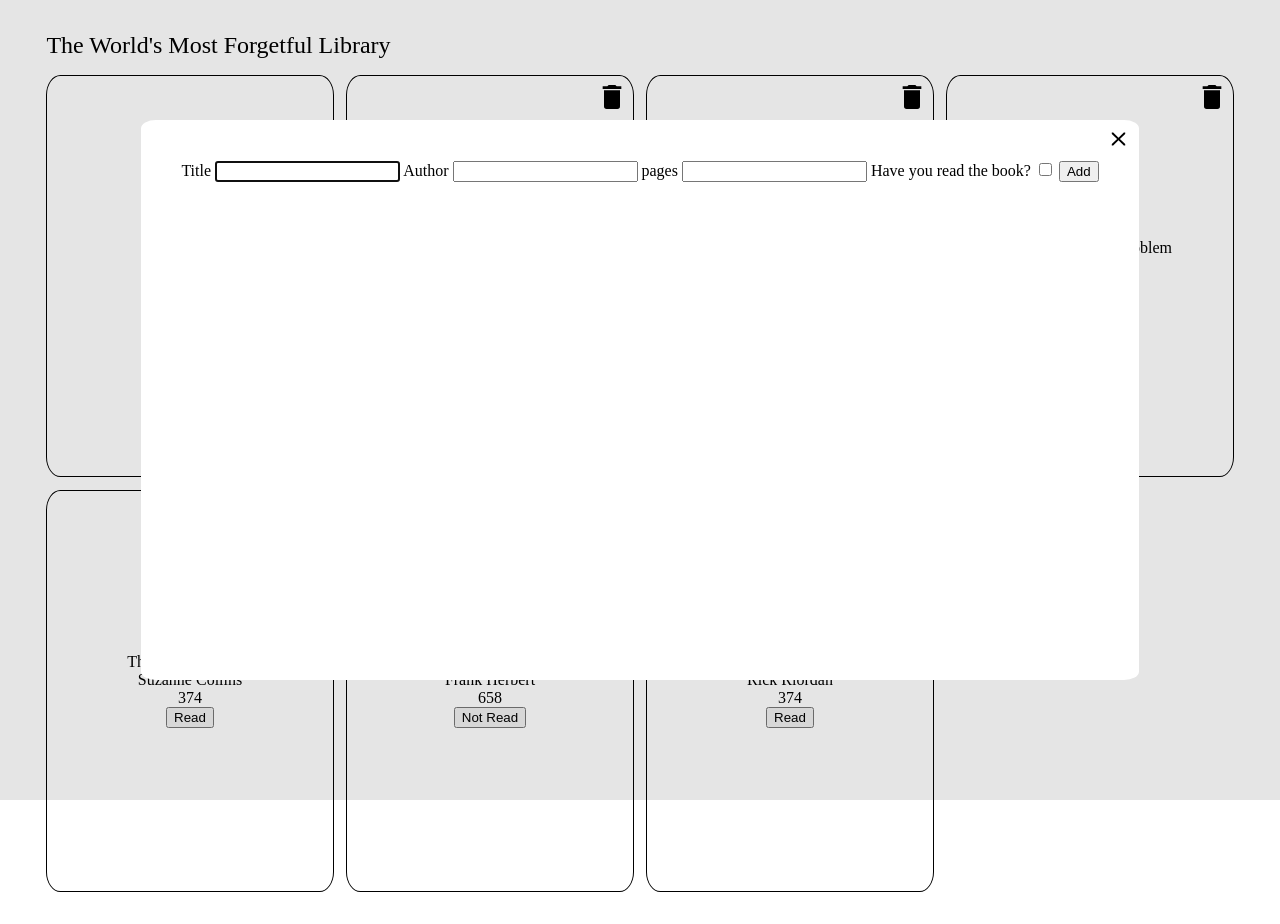
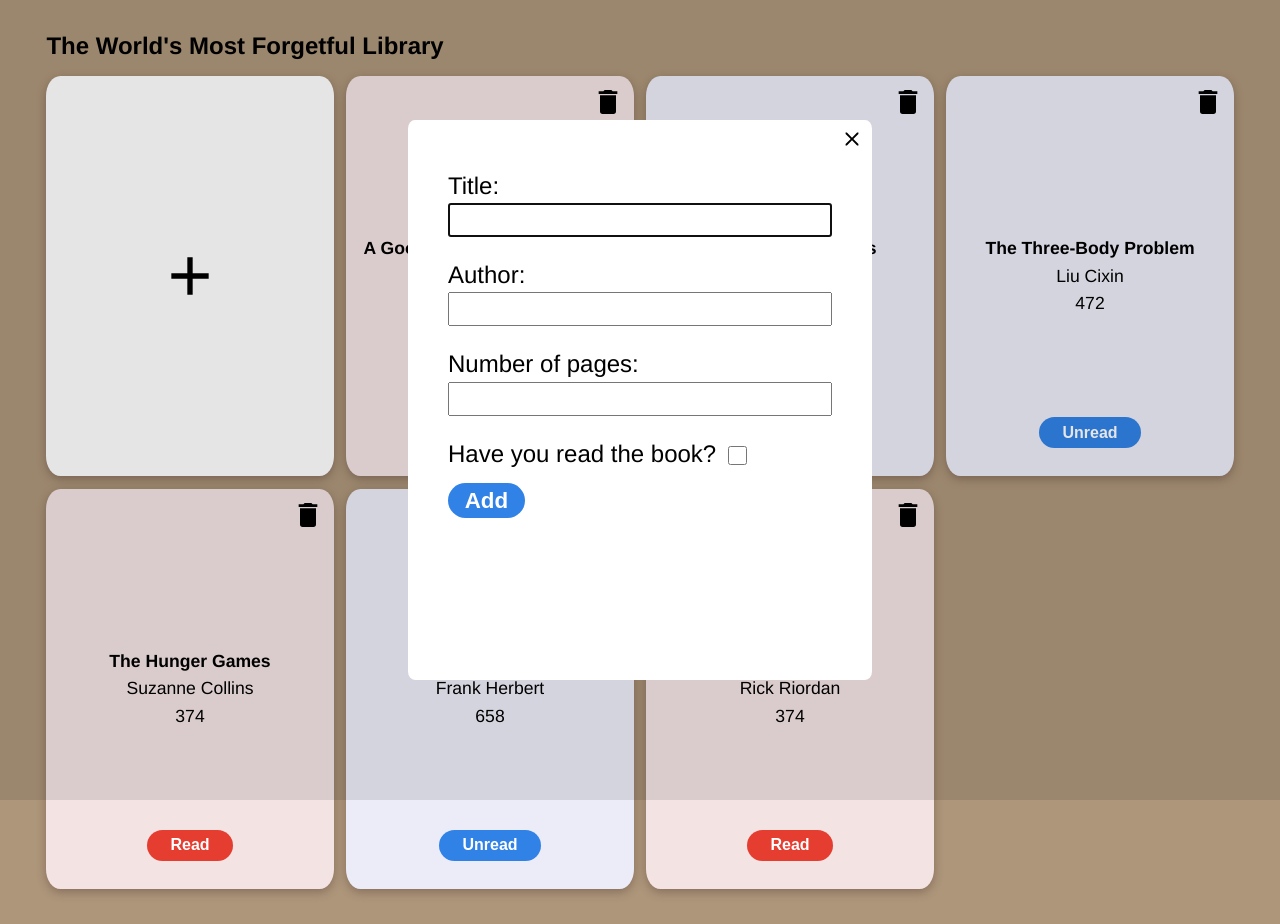
Before and after one commit to mengshuos/library, a plain HTML site: page index.html in a window 1280 px wide. Both pictures are taken after a click on the element 189 px from the left and 276 px from the top of the page. Drawn offline with Linux system fonts and the light colour scheme.

Commit message:
Add style and colours to everything
Finally added much needed design and colours to give the website a much
needed lift from its flat colour scheme and borind look. It still looks
a little boring but it is now much better and the colours helps to make
certain elements more intuitive and easy to understand.

```diff
--- a/index.html
+++ b/index.html
@@ -10,14 +10,22 @@
     <dialog>
         <img src="window-close.svg" alt="Window Close Icon" class="window-close">
         <form method="post">
-            <label for="title">Title</label>
-            <input type="text" id="title">
-            <label for="author">Author</label>
-            <input type="text" id="author">
-            <label for="pages">pages</label>
-            <input type="text" id="pages">
-            <label for="read">Have you read the book?</label>
-            <input type="checkbox" name="read" id="read">
+            <div class="title-box input-box">
+                <label for="title">Title:</label>
+                <input type="text" id="title" required>
+            </div>
+            <div class="author-box input-box">
+                <label for="author">Author:</label>
+                <input type="text" id="author" required>
+            </div>
+            <div class="pages-box input-box">
+                <label for="pages">Number of pages:</label>
+                <input type="tel" id="pages" required>
+            </div>
+            <div class="read-box input-box">
+                <label for="read">Have you read the book?</label>
+                <input type="checkbox" name="read" id="read">
+            </div>
             <button type="submit" class="cfm-add-btn">Add</button>
         </form>
     </dialog>
--- a/script.js
+++ b/script.js
@@ -22,6 +22,7 @@ const inputTitle = document.querySelector("#title");
 const inputAuthor = document.querySelector("#author");
 const inputPages = document.querySelector("#pages");
 const inputRead = document.querySelector("#read");
+const form = document.querySelector("form");
 
 // when plus sign clicked, open the dialog
 addBookBtn.addEventListener("click", ()  => {
@@ -29,6 +30,11 @@ addBookBtn.addEventListener("click", ()  => {
 });
 
 confirmAddBtn.addEventListener("click", (e) => {
+    if (!form.checkValidity()) {
+        form.reportValidity();
+    } else if (inputPages.value.match(/[a-z]/i)) {
+        inputPages.setCustomValidity("Please only enter numbers, you twat.")
+    } else {
         e.preventDefault();
         addBookToLibrary(inputTitle.value, inputAuthor.value, inputPages.value, inputRead.checked);
         inputTitle.value = "";
@@ -36,6 +42,7 @@ confirmAddBtn.addEventListener("click", (e) => {
         inputPages.value  = "";
         inputRead.checked = false;
         dialog.close();
+    }
 });
 
 
@@ -69,16 +76,20 @@ function createBook(book) {
     newTitle.innerHTML = book.title;
     newAuthor.innerHTML = book.author;
     newPages.innerHTML = book.pages;
-    readBtn.innerHTML = book.read ? "Read" : "Not Read";
+    readBtn.innerHTML = book.read ? "Read" : "Unread";
 
     deleteBtn.classList.toggle("delete-icon");
     newCard.classList.toggle("card");
     newTitle.classList.toggle("card-title");
     newAuthor.classList.toggle("card-author");
-    newPages.classList.toggle("class-pages");
+    newPages.classList.toggle("card-pages");
+    readBtn.classList.toggle("read-btn");
+    if (book.read) {
+        readBtn.classList.toggle("read");
+        newCard.classList.toggle("read-card");
+    } else {
         readBtn.classList.toggle("not-read");
-    if (readBtn) readBtn.classList.toggle("read");
-
+    }
     // remove button code
     deleteBtn.addEventListener("click", () => {
         deleteBtn.parentElement.remove();
@@ -89,8 +100,10 @@ function createBook(book) {
     // change read status of book
     readBtn.addEventListener("click", () => {
         book.read = book.read ? false : true;
-        readBtn.innerHTML = book.read ? "Read" : "Not Read";
+        readBtn.innerHTML = book.read ? "Read" : "Unread";
         readBtn.classList.toggle("read");
+        readBtn.classList.toggle("not-read");
+        newCard.classList.toggle("read-card");
     })
 
     newCard.appendChild(deleteBtn);
--- a/styles.css
+++ b/styles.css
@@ -1,9 +1,12 @@
 body {
     padding: 3vh 3vw;
+    font-family: 'Franklin Gothic Medium', 'Arial Narrow', Arial, sans-serif;
+    background-color: rgb(173, 150, 122);
 }
 
 .heading {
     font-size: 3vh;
+    font-weight: 650;
 }
 
 .container {
@@ -17,12 +20,18 @@ body {
     height: 16%;
 }
 
-.add:hover, dialog button:hover, .delete-icon:hover, .window-close:hover{
+.add:hover,
+dialog button:hover,
+.delete-icon:hover,
+.window-close:hover,
+.not-read:hover,
+.read:hover {
     cursor: pointer;
 }
 
 dialog {
     height: 60%;
+    width: 30%;
     padding: 5vh;
     border: none;
     border-radius: 1.5%;
@@ -37,8 +46,8 @@ dialog {
 
 .delete-icon {
     position: absolute;
-    top: 5px;
-    right: 5px;
+    top: 10px;
+    right: 10px;
     height: 8%;
 }
 
@@ -53,14 +62,100 @@ dialog {
     flex-direction: column;
     align-items: center;
     justify-content: center;
-    border: 1px solid black;
     border-radius: 5%;
+    font-size: 1.1rem;
+    text-align: center;
+    background-color: rgb(236, 236, 248);
+    box-shadow: 0 0.4vh 10px #492b2b5e;
 }
 
-/* .not-read {
+.add {
+    background-color: white;
+}
 
+.card-title, .card-author, .card-pages {
+    padding: 0.4vh 1vw;
+}
+
+.card-title {
+    font-weight: 700;
+}
+
+/* default for read button */
+.read-btn {
+    color: white;
+    font-size: 1rem;
+    border-radius: 16px;
+    font-weight: 600;
+    padding: 0.8vh 1.8vw;
+    position: absolute;
+    bottom: 7%;
+    border: none;
+}
+
+.read-card {
+    background-color: rgb(243, 227, 227);
+}
+
+.not-read {
+    background-color: rgb(49, 130, 230);
 }
 
 .read {
+    background-color: rgb(230, 61, 49);
+}
 
-} */
+form {
+    display: flex;
+    flex-direction: column;
+    font-size: 1.5rem;
+}
+
+.input-box {
+    padding: 1.5vh 0;
+    width: 100%;
+}
+
+label {
+    display: block;
+    padding-bottom: 0.4vh;
+}
+
+label[for="read"] {
+    padding-right: 0.6vw;
+}
+
+input {
+    width: 98%;
+    padding: 0.5vh 0 0.5vh 0.3vw;
+    font-size: 1.2rem;
+}
+
+.read-box {
+    display: flex;
+    align-items: center;
+}
+
+input[type="checkbox"] {
+    height: 2.4vh;
+    width: 2.4vh;
+}
+
+.cfm-add-btn {
+    width: 20%;
+    font-size: 1.4rem;
+    padding: 0.6vh 1vw;
+    border-radius: 20px;
+    font-weight: 550;
+    border: none;
+    background-color: rgb(49, 130, 230);
+    color: white;
+}
+
+.cfm-add-btn:hover, .not-read:hover {
+    background-color: rgb(35, 114, 211);
+}
+
+.read:hover {
+    background-color: rgb(209, 49, 37);
+}
```
Lines whose indentation alone changed are shown as unchanged.
